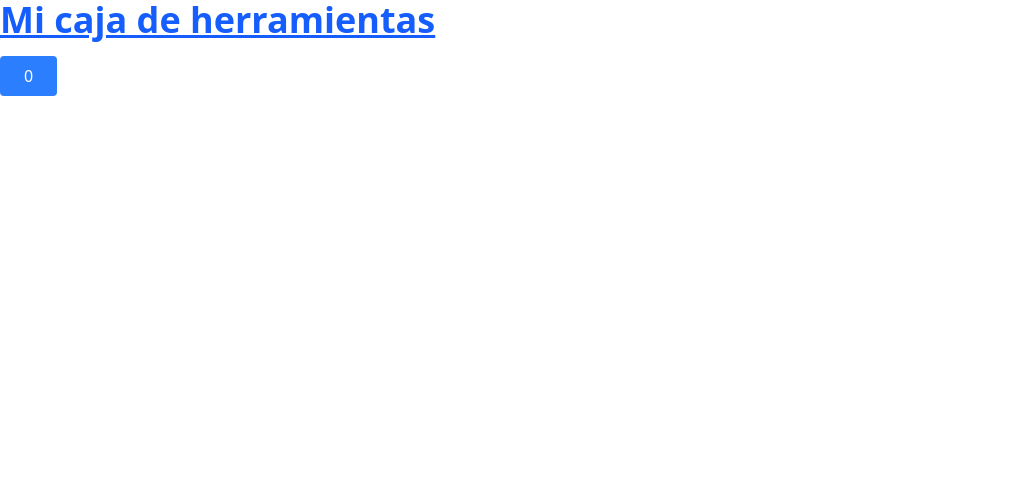
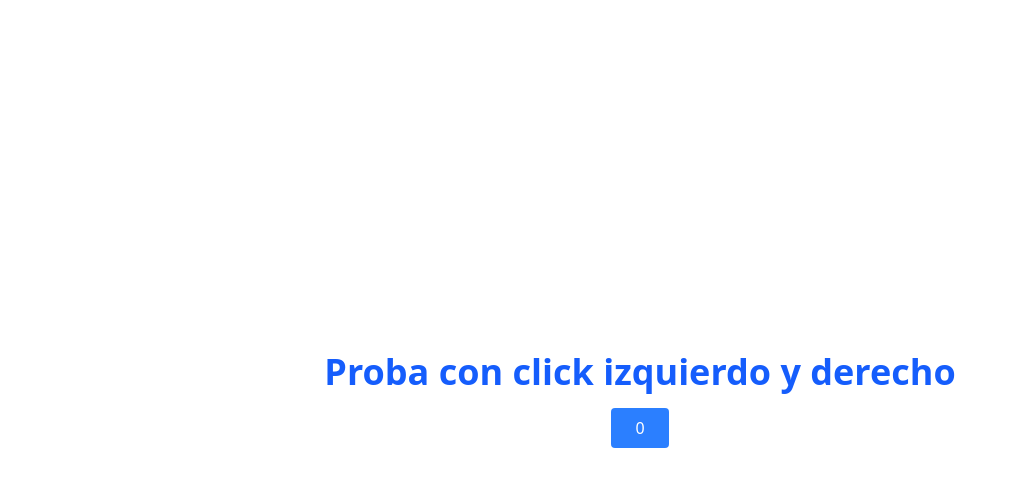
Before and after one commit to HernandezDev/vite-tailwind-modules, a website built with Vite: page index.html in a window 1280 px wide. Shown: the whole page, without its empty margins (0-1018 px from the left). Built offline with nearby package versions, Linux system fonts and the light colour scheme.

Commit message:
Update index.html to enhance layout and modify heading text

```diff
--- a/index.html
+++ b/index.html
@@ -8,9 +8,9 @@
     <meta name="viewport" content="width=device-width, initial-scale=1.0" />
     <title>Vite App</title>
   </head>
-  <body>
-    <h1 class="mb-4 text-2xl font-bold text-blue-600 underline md:text-4xl">
-      Mi caja de herramientas
+  <body class="flex min-h-screen flex-col items-center justify-center">
+    <h1 class="mb-4 text-2xl font-bold text-blue-600 md:text-4xl">
+      Proba con click izquierdo y derecho
     </h1>
     <button
       data-module="contador"
```
